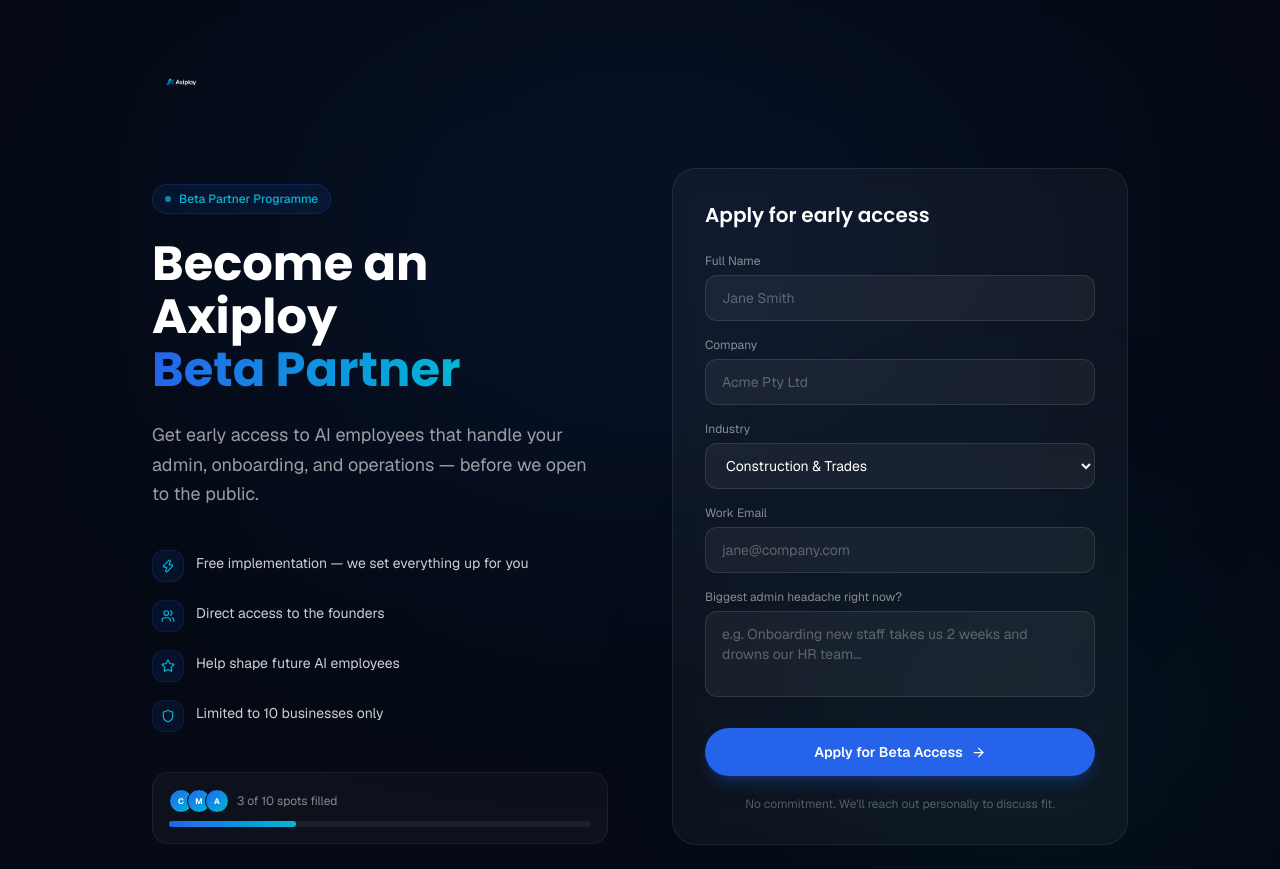
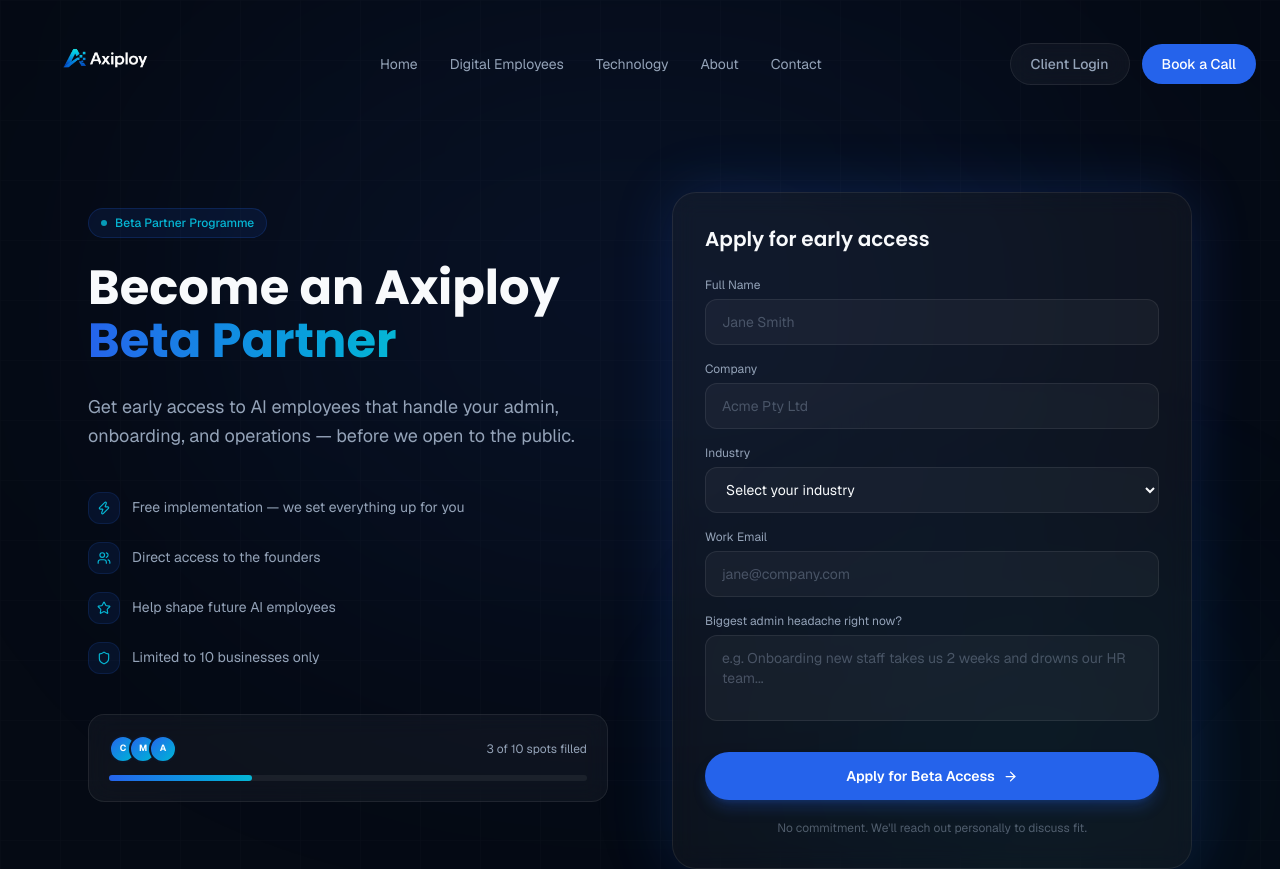
Before and after one commit to KrypticHD/Axiploy, a Next.js app: page /beta in a window 1280 px wide. Shown: the top 869 px of the page. Built offline with nearby package versions, Linux system fonts and the light colour scheme.

Commit message:
Move beta page into marketing layout — full nav, footer and site theme

```diff
--- a/src/app/beta/page.tsx
+++ b/src/app/(marketing)/beta/page.tsx
@@ -1,8 +1,6 @@
 "use client";
 
 import { useState, FormEvent } from "react";
-import Image from "next/image";
-import Link from "next/link";
 import { CheckCircle2, ArrowRight, Users, Zap, Shield, Star } from "lucide-react";
 
 const INDUSTRIES = [
@@ -55,86 +53,83 @@
     setLoading(false);
   }
 
-  const inputClass = "w-full bg-white/[0.05] border border-white/[0.10] rounded-xl px-4 py-3 text-white placeholder-white/30 text-sm focus:outline-none focus:border-accent-blue/60 focus:ring-1 focus:ring-accent-blue/25 transition-all duration-200";
+  const inputClass = "w-full bg-white/[0.04] border border-white/[0.08] rounded-xl px-4 py-3 text-text-primary placeholder-text-muted/40 text-sm focus:outline-none focus:border-accent-blue/50 focus:ring-1 focus:ring-accent-blue/25 transition-all duration-200";
 
   return (
-    <div className="min-h-screen bg-base text-white relative overflow-hidden">
-      {/* Background glows */}
+    <section className="relative min-h-screen overflow-hidden">
+      {/* Background */}
       <div className="absolute inset-0 pointer-events-none">
-        <div className="absolute top-0 left-1/2 -translate-x-1/2 w-[800px] h-[500px] rounded-full bg-accent-blue/10 blur-[140px]" />
+        <div className="absolute top-0 left-1/2 -translate-x-1/2 w-[900px] h-[600px] rounded-full bg-accent-blue/8 blur-[140px]" />
         <div className="absolute bottom-0 right-0 w-[500px] h-[400px] rounded-full bg-accent-cyan/5 blur-[120px]" />
+        <div
+          className="absolute inset-0 opacity-[0.02]"
+          style={{
+            backgroundImage: `linear-gradient(rgba(255,255,255,0.6) 1px, transparent 1px), linear-gradient(90deg, rgba(255,255,255,0.6) 1px, transparent 1px)`,
+            backgroundSize: "60px 60px",
+          }}
+        />
       </div>
 
-      <div className="relative z-10 max-w-5xl mx-auto px-6 py-16">
-        {/* Logo */}
-        <div className="mb-16">
-          <Link href="/">
-            <Image src="/logo.png" alt="Axiploy" width={140} height={38} className="h-10 w-auto object-contain" />
-          </Link>
-        </div>
-
+      <div className="relative z-10 max-w-6xl mx-auto px-6 pt-48 pb-24">
         {submitted ? (
           <div className="max-w-lg mx-auto text-center py-20">
             <div className="w-20 h-20 rounded-full bg-emerald-500/10 border border-emerald-500/20 flex items-center justify-center mx-auto mb-6">
               <CheckCircle2 size={36} className="text-emerald-400" />
             </div>
-            <h1 className="font-heading text-3xl font-bold text-white mb-4">You&apos;re on the list.</h1>
-            <p className="text-white/60 text-lg leading-relaxed mb-8">
+            <h1 className="font-heading text-3xl font-bold text-text-primary mb-4">You&apos;re on the list.</h1>
+            <p className="text-text-muted text-lg leading-relaxed">
               Thanks for applying. We&apos;ll be in touch personally within 48 hours to get you set up.
             </p>
-            <Link href="/" className="inline-flex items-center gap-2 text-accent-cyan text-sm hover:underline">
-              Back to Axiploy.com
-            </Link>
           </div>
         ) : (
           <div className="grid lg:grid-cols-2 gap-16 items-start">
-            {/* Left — copy */}
+            {/* Left */}
             <div className="lg:pt-4">
               <div className="inline-flex items-center gap-2 px-3 py-1.5 rounded-full bg-accent-blue/10 border border-accent-blue/20 text-accent-cyan text-xs font-medium mb-6">
                 <span className="w-1.5 h-1.5 rounded-full bg-accent-cyan animate-pulse" />
                 Beta Partner Programme
               </div>
 
-              <h1 className="font-heading text-4xl lg:text-5xl font-bold text-white leading-[1.1] mb-6">
-                Become an Axiploy<br />
+              <h1 className="font-heading text-4xl lg:text-5xl font-bold text-text-primary leading-[1.1] mb-6">
+                Become an Axiploy{" "}
                 <span className="bg-gradient-to-r from-accent-blue to-accent-cyan bg-clip-text text-transparent">
                   Beta Partner
                 </span>
               </h1>
 
-              <p className="text-white/60 text-lg leading-relaxed mb-10">
+              <p className="text-text-muted text-lg leading-relaxed mb-10">
                 Get early access to AI employees that handle your admin, onboarding, and operations — before we open to the public.
               </p>
 
-              <div className="space-y-4">
+              <div className="space-y-4 mb-10">
                 {perks.map((perk) => (
                   <div key={perk.text} className="flex items-start gap-3">
                     <div className="w-8 h-8 rounded-xl bg-accent-blue/10 border border-accent-blue/15 flex items-center justify-center shrink-0 mt-0.5">
                       <perk.icon size={14} className="text-accent-cyan" />
                     </div>
-                    <p className="text-white/80 text-sm leading-relaxed pt-1">{perk.text}</p>
+                    <p className="text-text-muted text-sm leading-relaxed pt-1.5">{perk.text}</p>
                   </div>
                 ))}
               </div>
 
-              <div className="mt-10 p-4 rounded-2xl bg-white/[0.03] border border-white/[0.06]">
-                <div className="flex items-center gap-2 mb-1">
-                  <div className="flex -space-x-1.5">
+              <div className="p-5 rounded-2xl glass border border-white/[0.06]">
+                <div className="flex items-center justify-between mb-3">
+                  <div className="flex -space-x-2">
                     {["CB", "MR", "AK"].map((i) => (
-                      <div key={i} className="w-6 h-6 rounded-full bg-gradient-to-br from-accent-blue to-accent-cyan border border-base flex items-center justify-center text-[8px] font-bold text-white">{i[0]}</div>
+                      <div key={i} className="w-7 h-7 rounded-full bg-gradient-to-br from-accent-blue to-accent-cyan border-2 border-surface flex items-center justify-center text-[9px] font-bold text-white">{i[0]}</div>
                     ))}
                   </div>
-                  <p className="text-white/50 text-xs">3 of 10 spots filled</p>
+                  <p className="text-text-muted text-xs">3 of 10 spots filled</p>
                 </div>
-                <div className="w-full bg-white/[0.06] rounded-full h-1.5 mt-2">
+                <div className="w-full bg-white/[0.06] rounded-full h-1.5">
                   <div className="bg-gradient-to-r from-accent-blue to-accent-cyan h-1.5 rounded-full" style={{ width: "30%" }} />
                 </div>
               </div>
             </div>
 
             {/* Right — form */}
-            <div className="glass rounded-3xl p-8 border border-white/[0.08]">
-              <h2 className="font-heading text-xl font-semibold text-white mb-6">Apply for early access</h2>
+            <div className="glass rounded-3xl p-8 border border-white/[0.08] glow-blue">
+              <h2 className="font-heading text-xl font-semibold text-text-primary mb-6">Apply for early access</h2>
 
               {error && (
                 <div className="bg-red-500/10 border border-red-500/20 rounded-xl px-4 py-3 mb-5 text-red-400 text-sm">
@@ -144,26 +139,26 @@
 
               <form onSubmit={handleSubmit} className="space-y-4">
                 <div>
-                  <label className="text-white/50 text-xs mb-1.5 block">Full Name</label>
+                  <label className="text-text-muted text-xs mb-1.5 block">Full Name</label>
                   <input name="name" type="text" required placeholder="Jane Smith" className={inputClass} />
                 </div>
                 <div>
-                  <label className="text-white/50 text-xs mb-1.5 block">Company</label>
+                  <label className="text-text-muted text-xs mb-1.5 block">Company</label>
                   <input name="company" type="text" required placeholder="Acme Pty Ltd" className={inputClass} />
                 </div>
                 <div>
-                  <label className="text-white/50 text-xs mb-1.5 block">Industry</label>
-                  <select name="industry" required className={inputClass}>
+                  <label className="text-text-muted text-xs mb-1.5 block">Industry</label>
+                  <select name="industry" required defaultValue="" className={inputClass}>
                     <option value="" disabled>Select your industry</option>
                     {INDUSTRIES.map((i) => <option key={i} value={i}>{i}</option>)}
                   </select>
                 </div>
                 <div>
-                  <label className="text-white/50 text-xs mb-1.5 block">Work Email</label>
+                  <label className="text-text-muted text-xs mb-1.5 block">Work Email</label>
                   <input name="email" type="email" required placeholder="jane@company.com" className={inputClass} />
                 </div>
                 <div>
-                  <label className="text-white/50 text-xs mb-1.5 block">Biggest admin headache right now?</label>
+                  <label className="text-text-muted text-xs mb-1.5 block">Biggest admin headache right now?</label>
                   <textarea
                     name="adminHeadache"
                     required
@@ -182,7 +177,7 @@
                   {!loading && <ArrowRight size={15} />}
                 </button>
 
-                <p className="text-white/30 text-xs text-center pt-1">
+                <p className="text-text-muted/50 text-xs text-center pt-1">
                   No commitment. We&apos;ll reach out personally to discuss fit.
                 </p>
               </form>
@@ -190,6 +185,6 @@
           </div>
         )}
       </div>
-    </div>
+    </section>
   );
 }
```
